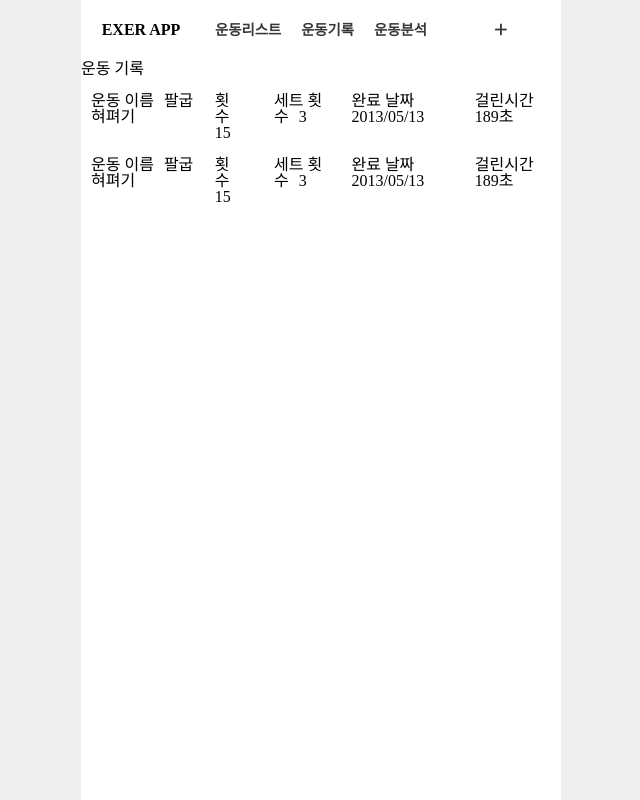
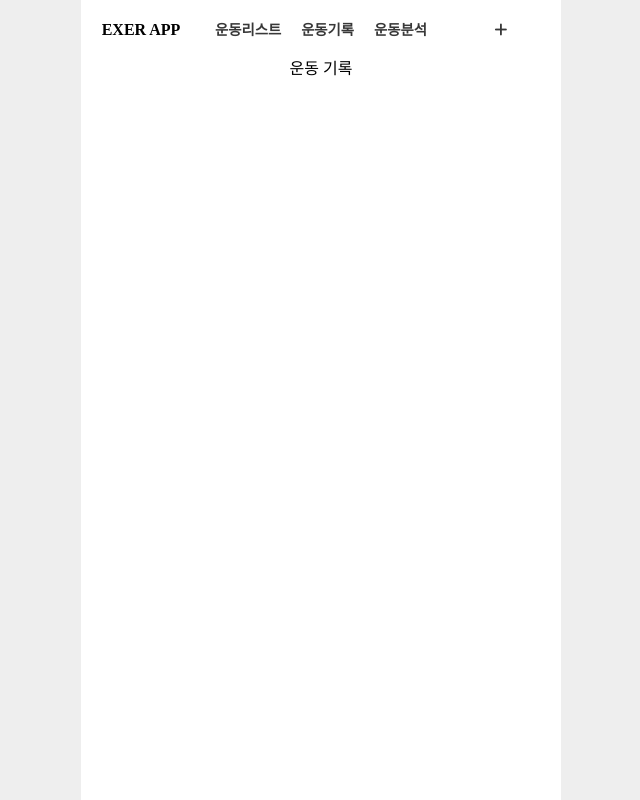
Before and after one commit to iWDNN/exer-record-app, a React (Create React App) app: page /logs in a window 1280 px wide. Shown: the whole page, without its empty margins (319-959 px from the left). Built offline with nearby package versions, Linux system fonts and the light colour scheme.

Commit message:
ExerLogs

```diff
--- a/src/Routes/ExerLogs.tsx
+++ b/src/Routes/ExerLogs.tsx
@@ -1,11 +1,12 @@
 import React from "react";
 import styled from "styled-components";
+import { useAppSelector } from "../hooks";
 const ExerLog = styled.section`
   ul {
     li {
       display: flex;
       margin: 1em 0;
-      h4 {
+      span {
         margin: 0 10px;
         span:first-child {
           margin-right: 10px;
@@ -14,55 +15,35 @@ const ExerLog = styled.section`
     }
   }
 `;
+// id: string;
+//   date: string;
+//   name: string;
+//   allTime: number;
+//   detailTimes: number[];
+//   playSetCount: number;
+//   setCount: number;
+//   setRestTerm: number;
+//   exerCount: number;
+//   cmp: boolean;
 export default function ExerLogs() {
+  const { records } = useAppSelector((state) => state.exerLogs);
+  console.log(records);
   return (
     <ExerLog>
       <h2>운동 기록</h2>
       <ul>
-        <li>
-          <h4>
-            <span>운동 이름</span>
-            <span>팔굽혀펴기</span>
-          </h4>
-          <h4>
-            <span>횟수</span>
-            <span>15</span>
-          </h4>
-          <h4>
-            <span>세트 횟수</span>
-            <span>3</span>
-          </h4>
-          <h4>
-            <span>완료 날짜</span>
-            <span>2013/05/13</span>
-          </h4>
-          <h4>
-            <span>걸린시간</span>
-            <span>189초</span>
-          </h4>
-        </li>
-        <li>
-          <h4>
-            <span>운동 이름</span>
-            <span>팔굽혀펴기</span>
-          </h4>
-          <h4>
-            <span>횟수</span>
-            <span>15</span>
-          </h4>
-          <h4>
-            <span>세트 횟수</span>
-            <span>3</span>
-          </h4>
-          <h4>
-            <span>완료 날짜</span>
-            <span>2013/05/13</span>
-          </h4>
-          <h4>
-            <span>걸린시간</span>
-            <span>189초</span>
-          </h4>
-        </li>
+        {records?.map(
+          ({ id, date, name, exerCount, playSetCount, setCount }) => (
+            <li key={id}>
+              <span>{date}</span>
+              <span>{name}</span>
+              <span>{exerCount}</span>
+              <span>
+                {playSetCount}/{setCount}
+              </span>
+            </li>
+          )
+        )}
       </ul>
     </ExerLog>
   );
--- a/src/Routes/PlayExer.tsx
+++ b/src/Routes/PlayExer.tsx
@@ -1,7 +1,9 @@
 import React, { useEffect, useState } from "react";
 import uuid from "react-uuid";
 import styled from "styled-components";
+import { addLog } from "../features/exercise/exerLogsSlice";
 import {
+  complete,
   decrease,
   increase,
   reset,
@@ -109,7 +111,6 @@ function RestTime() {
 export default function PlayExer() {
   const curExer = useAppSelector((state) => state.timer.record);
   const time = useAppSelector((state) => state.timer.time);
-  const data = useAppSelector((state) => state.timer);
   const dispatch = useAppDispatch();
 
   const [playTg, setPlayTg] = useState(false);
@@ -125,9 +126,13 @@ export default function PlayExer() {
     dispatch(setClear());
   };
   const onClickComplete = () => {
+    if (curExer.playSetCount >= curExer.setCount) {
+      dispatch(complete());
+    }
+    console.log(curExer);
+    dispatch(addLog(curExer));
     dispatch(reset());
   };
-  console.log(data);
   return (
     <Container>
       <TimerDisplay>
@@ -173,7 +178,7 @@ export default function PlayExer() {
         </ul>
       </TimerRecord>
       <button onClick={onClickComplete}>
-        {curExer.playSetCount === curExer.setCount ? "완료" : "포기"}
+        {curExer.playSetCount >= curExer.setCount ? "완료" : "포기"}
       </button>
     </Container>
   );
--- /dev/null
+++ b/src/features/exercise/exerLogsSlice.ts
@@ -0,0 +1,24 @@
+import { createSlice } from "@reduxjs/toolkit";
+import { IRecord } from "../timer/timerSlice";
+
+export interface ExerLogsState {
+  records: IRecord[];
+}
+
+const initialState: ExerLogsState = {
+  records: [],
+};
+
+export const exerLogsSlice = createSlice({
+  name: "exerLogs",
+  initialState,
+  reducers: {
+    addLog: (state, action) => {
+      state.records?.push(action.payload);
+    },
+  },
+});
+
+export const { addLog } = exerLogsSlice.actions;
+
+export default exerLogsSlice.reducer;
--- a/src/features/timer/timerSlice.ts
+++ b/src/features/timer/timerSlice.ts
@@ -1,9 +1,6 @@
 import { createSlice } from "@reduxjs/toolkit";
 
-export interface TimeRecordState {
-  time: number;
-
-  record: {
+export interface IRecord {
   id: string;
   date: string;
   name: string;
@@ -14,12 +11,15 @@ export interface TimeRecordState {
   setRestTerm: number;
   exerCount: number;
   cmp: boolean;
-  };
+}
+
+export interface TimeRecordState {
+  time: number;
+  record: IRecord;
 }
 
 const initialState: TimeRecordState = {
   time: 0,
-
   record: {
     id: "",
     date: "",
@@ -60,11 +60,25 @@ export const timerSlice = createSlice({
       state.record.playSetCount += 1;
       state.time = 0;
     },
+    complete: (state) => {
+      state.record.allTime = state.record.detailTimes.reduce(
+        (a, b) => a + b,
+        0
+      );
+      state.record.cmp = true;
+    },
     reset: () => initialState,
   },
 });
 
-export const { startSet, setTime, increase, decrease, setClear, reset } =
-  timerSlice.actions;
+export const {
+  startSet,
+  setTime,
+  increase,
+  decrease,
+  setClear,
+  reset,
+  complete,
+} = timerSlice.actions;
 
 export default timerSlice.reducer;
--- a/src/store.ts
+++ b/src/store.ts
@@ -1,11 +1,13 @@
 import { configureStore } from "@reduxjs/toolkit";
 import exerciseSlice from "./features/exercise/exerciseSlice";
+import exerLogsSlice from "./features/exercise/exerLogsSlice";
 import timerSlice from "./features/timer/timerSlice";
 import toggleSlice from "./features/toggle/toggleSlice";
 
 export const store = configureStore({
   reducer: {
     exercise: exerciseSlice,
+    exerLogs: exerLogsSlice,
     timer: timerSlice,
     toggle: toggleSlice,
   },
```
Lines whose indentation alone changed are shown as unchanged.
